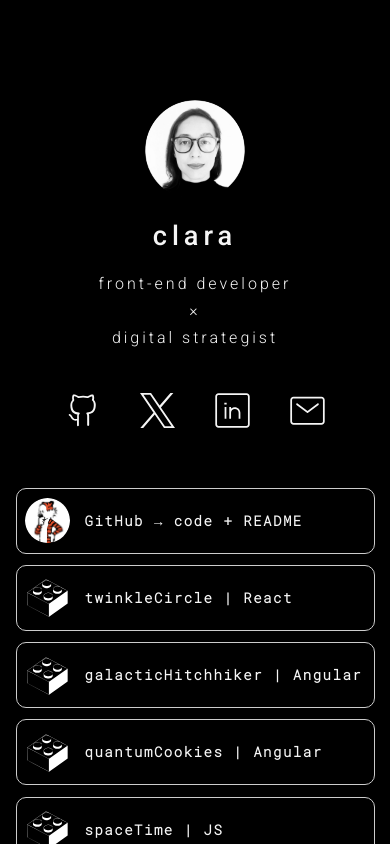
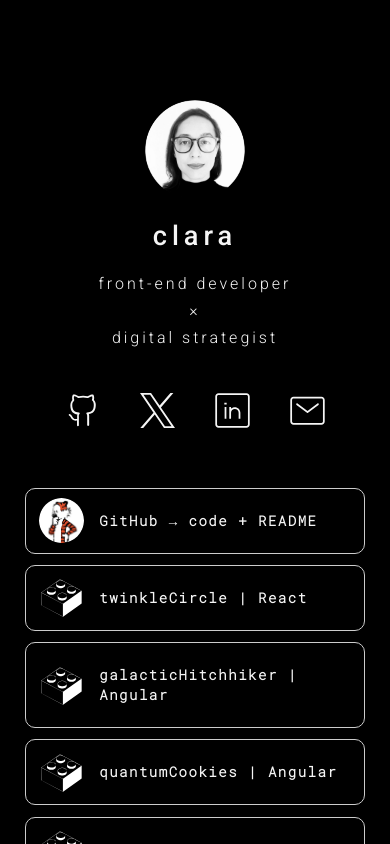
Before and after one commit to clasei/clara, a React (Create React App) app: page / in a window 390 px wide. Shown: the top 844 px of the page. Built offline with nearby package versions, Linux system fonts and the light colour scheme.

Commit message:
style updated

```diff
--- a/src/components/ProjectLinks/ProjectLinks.css
+++ b/src/components/ProjectLinks/ProjectLinks.css
@@ -44,7 +44,7 @@
     height: 45px;
     border-radius: 50%;
     margin-right: 25px;
-    margin-left: 10px;
+    margin-left: 15px;
     background-color: #000;
     flex-shrink: 0;
 }
@@ -52,7 +52,7 @@
 
 @media screen and (max-width: 768px) {
     .project-card {
-        width: 90%;
+        width: 85%;
         margin: 0.7rem auto;
     }
 
@@ -71,6 +71,6 @@
         width: 45px;
         height: 45px;
         margin-right: 15px;
-        margin-left: 5px;
+        margin-left: 10px;
     }
 }
```
